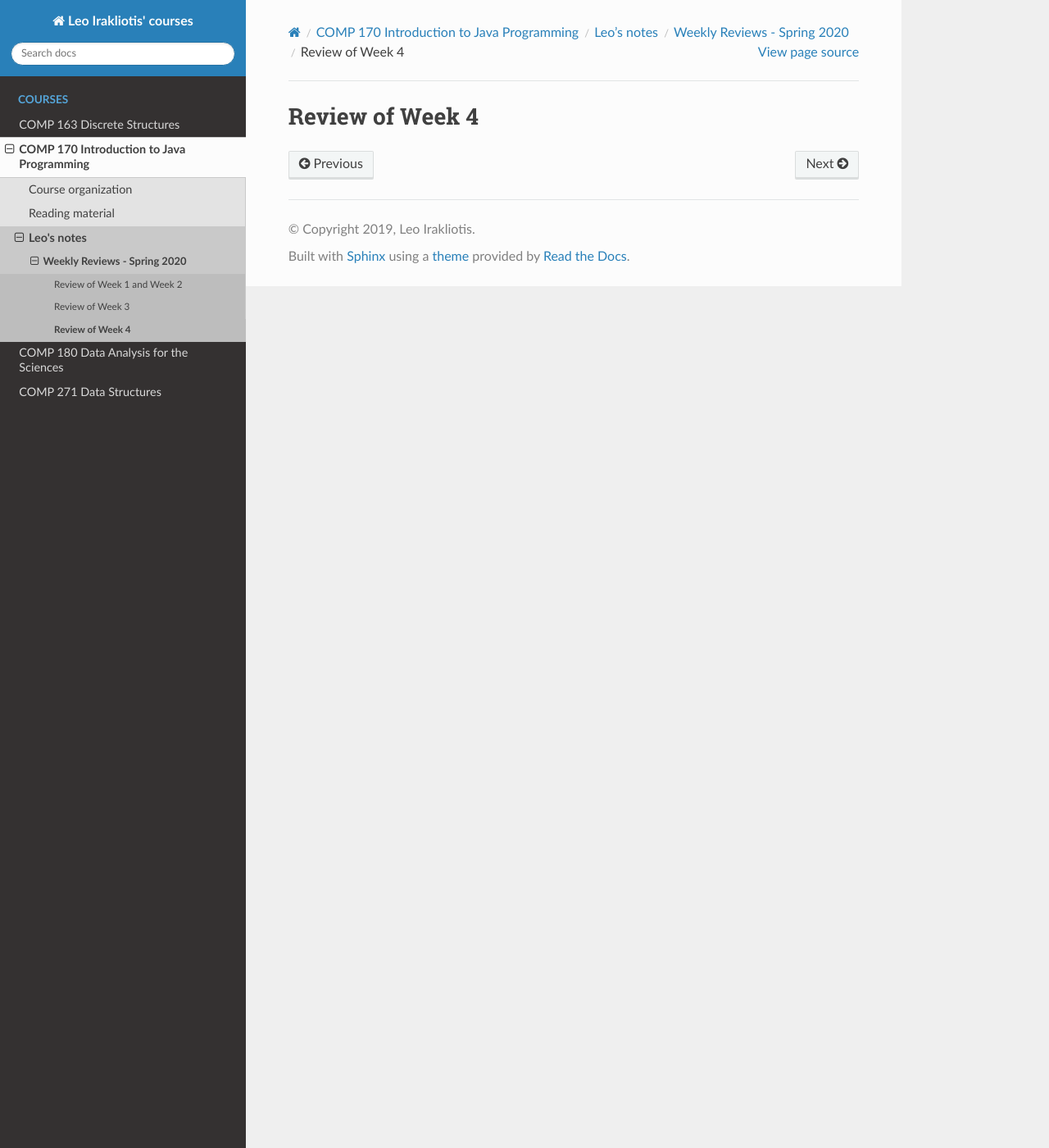
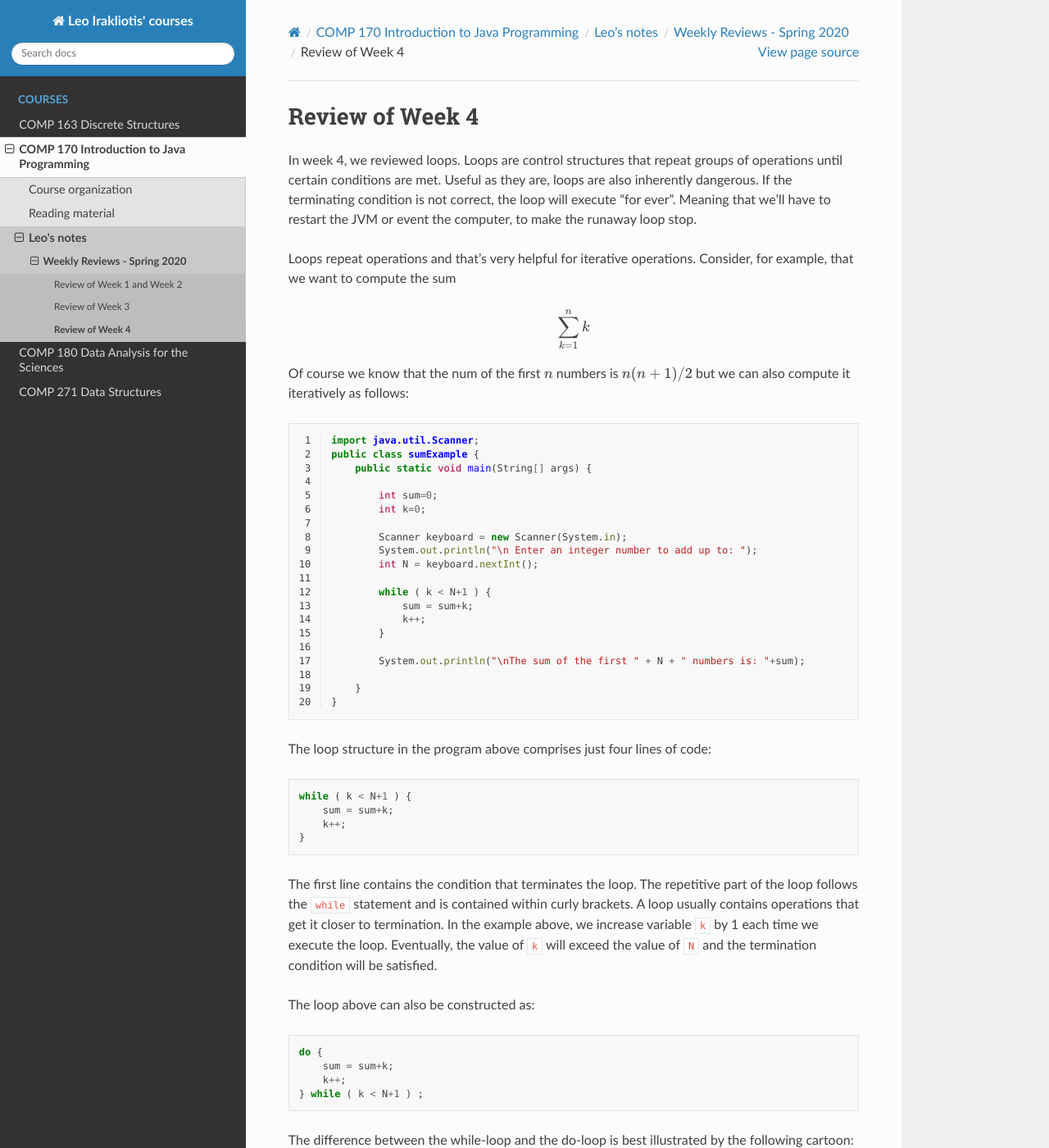
Before and after one commit to sleepyjaree/cdp, a Sphinx documentation site: the page built from source/COMP170/2020Spring/week4.rst, in a window 1280 px wide and 1400 px high. Shown: the whole window at 82% size. Built offline with Sphinx 7.4.7 and the Read the Docs theme 2.0.0, drawn with Linux system fonts in a browser that asks for light colours; pages that are not in the unit, such as notebooks, are missing from menus; some of the changed text lies outside the part shown.

```diff
--- a/source/COMP170/2020Spring/week4.rst
+++ b/source/COMP170/2020Spring/week4.rst
@@ -1,3 +1,67 @@
 
 Review of Week 4
 =================
+
+In week 4, we reviewed loops. Loops are control structures that repeat groups of operations until certain conditions are met. Useful as they are, loops are also inherently dangerous. If the terminating condition is not correct, the loop will execute "for ever". Meaning that we'll have to restart the JVM or event the computer, to make the runaway loop stop.
+
+Loops repeat operations and that's very helpful for iterative operations. Consider, for example, that we want to compute the sum
+
+.. math::
+
+   \sum_{k=1}^{n} k
+
+Of course we know that the num of the first :math:`n` numbers is :math:`n(n+1)/2` but we can also compute it iteratively as follows:
+
+.. code-block:: java
+  :linenos:
+
+  import java.util.Scanner;
+  public class sumExample {
+      public static void main(String[] args) {
+
+          int sum=0;
+          int k=0;
+
+          Scanner keyboard = new Scanner(System.in);
+          System.out.println("\n Enter an integer number to add up to: ");
+          int N = keyboard.nextInt();
+
+          while ( k < N+1 ) {
+              sum = sum+k;
+              k++;
+          }
+
+          System.out.println("\nThe sum of the first " + N + " numbers is: "+sum);
+
+      }
+  }
+
+The loop structure in the program above comprises just four lines of code:
+
+.. code-block:: java
+
+          while ( k < N+1 ) {
+              sum = sum+k;
+              k++;
+          }
+
+
+The first line contains the condition that terminates the loop. The repetitive part of the loop follows the ``while`` statement and is contained within curly brackets. A loop usually contains operations that get it closer to termination. In the example above, we increase variable ``k`` by 1 each time we execute the loop. Eventually, the value of ``k`` will exceed the value of ``N`` and the termination condition will be satisfied.
+
+The loop above can also be constructed as:
+
+.. code-block:: java
+
+          do {
+              sum = sum+k;
+              k++;
+          } while ( k < N+1 ) ;
+
+The difference between the while-loop and the do-loop is best illustrated by the following cartoon:
+
+.. figure:: images/coyote.jpg
+
+   A compeling presentation of the difference between the while-loop and the do-loop.
+   Source unknown; most verifiable citation: `Reddit, 2019 <https://www.reddit.com/r/ProgrammerHumor/comments/a5mghb/the_importance_of_knowing_how_to_correctly_use/>`_.
+
+xx
--- /dev/null
+++ b/source/COMP180/2020Spring/week4.rst
@@ -0,0 +1,6 @@
+
+Review of Week 4
+=======================================================
+
+
+tbd
--- a/source/COMP180/2020Spring/weeklyReviews.rst
+++ b/source/COMP180/2020Spring/weeklyReviews.rst
@@ -5,3 +5,5 @@
 	:maxdepth: 2
 
 	week2
+	week3
+	week4
```
Also changed, not shown: source/COMP180/2020Spring/week3.rst (added, +37 -0 lines), source/COMP170/2020Spring/images/coyote.jpg (added).
